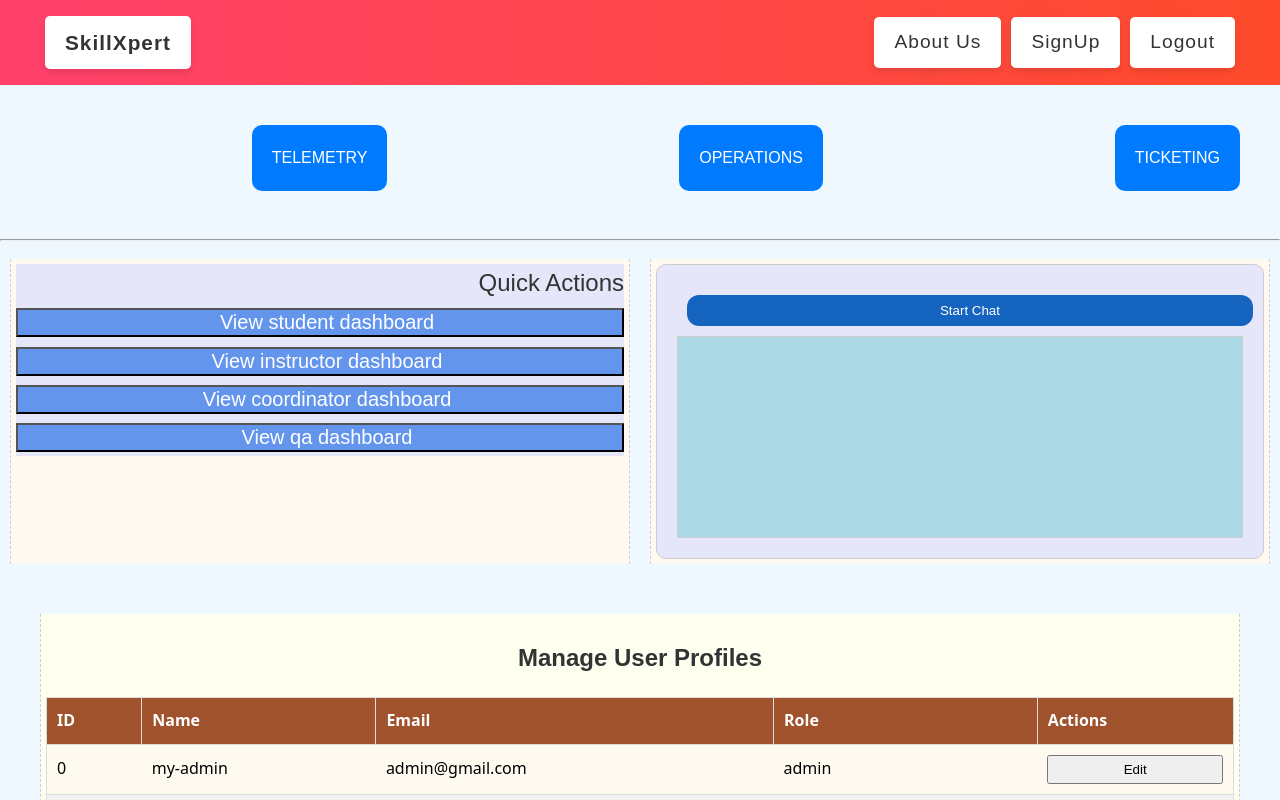
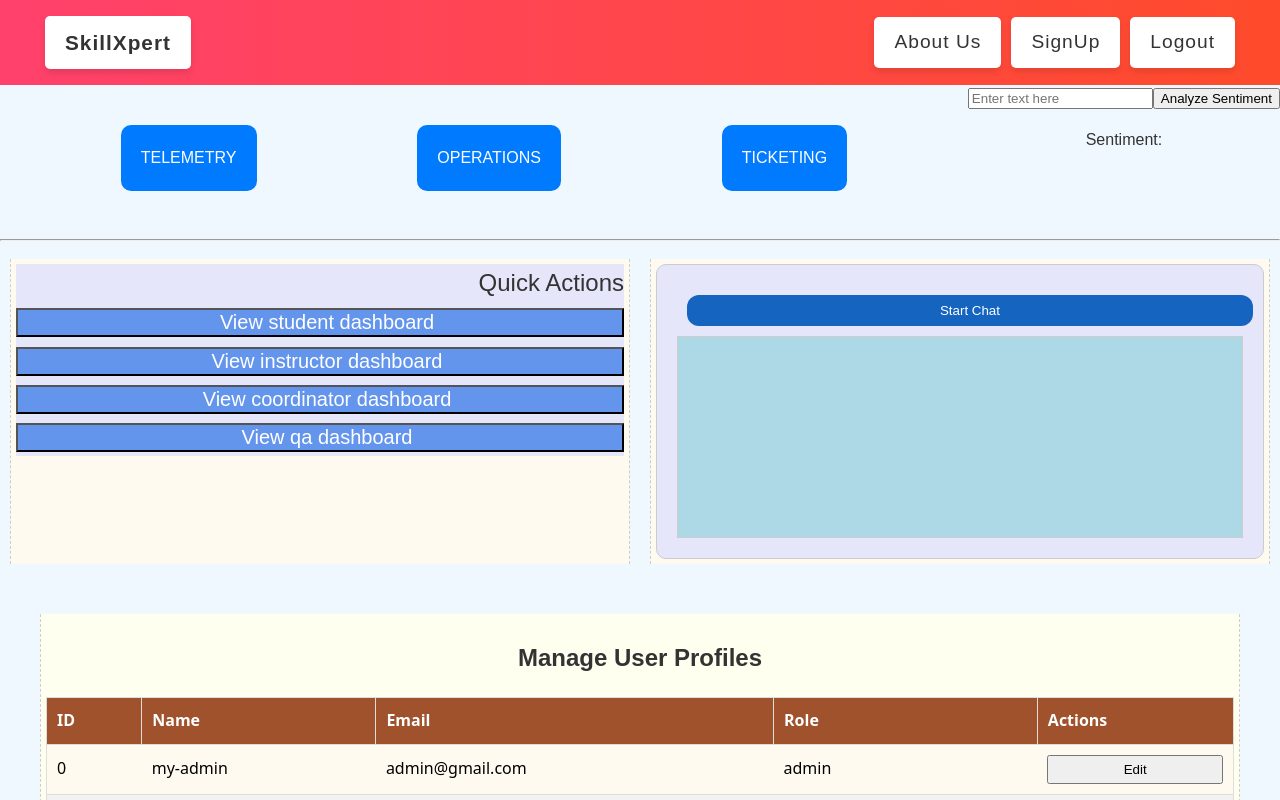
Before and after one commit to sakshi0303/wdmphase2, a React (Create React App) app: page /admin-dashboard in a window 1280 px wide. Shown: the top 800 px of the page. Built offline with nearby package versions, Linux system fonts and the light colour scheme.

Commit message:
feat: gpt prompt

```diff
--- a/package.json
+++ b/package.json
@@ -12,8 +12,10 @@
     "@types/react": "^18.2.23",
     "@types/react-dom": "^18.2.8",
     "@types/react-router-dom": "^5.3.3",
+    "axios": "^1.5.1",
     "chart.js": "^4.4.0",
     "chartjs-plugin-annotation": "^3.0.1",
+    "openai": "^4.11.1",
     "papaparse": "^5.4.1",
     "react": "^18.2.0",
     "react-chartjs-2": "^5.2.0",
--- a/src/components/admin_dashboard.tsx
+++ b/src/components/admin_dashboard.tsx
@@ -6,6 +6,7 @@ import { Message, UserData } from '../types/types'
 import { getCurrentUserProfile } from '../utils/auth';
 import { KeyboardEvent } from 'react';
 import { useNavigate } from 'react-router-dom';
+import { getSentiment as invokeGetSentimentAPI } from '../services/openai';
 
 type UserMap = { [key: string]: UserData };
 
@@ -417,6 +418,17 @@ const AdminDashboard = () => {
     }
   }
 
+  // open ai components
+  const [text, setText] = useState('');
+  const [sentiment, setSentiment] = useState('');
+
+  async function handleSentimentButtonClick() {
+    invokeGetSentimentAPI(text).then( response => {
+      console.log('invokeGetSentimentAPI', response)
+      setSentiment(response ?? 'unexpected-response')
+     })
+  }
+
   return (
     <div className="container">
       <Header />
@@ -435,6 +447,21 @@ const AdminDashboard = () => {
           <a className="admin-1l-button" onClick={() => alert('Coming soon!')}>
             TICKETING
           </a>
+          <div>
+            <input
+              type="text"
+              placeholder="Enter text here"
+              value={text}
+              onChange={(e) => setText(e.target.value)}
+            />
+            <button onClick={handleSentimentButtonClick}>Analyze Sentiment</button>
+
+            {sentiment !== null && (
+              <div>
+                <p>Sentiment: {sentiment}</p>
+              </div>
+            )}
+          </div>
         </div>
 
         <hr />
--- /dev/null
+++ b/src/services/openai.ts
@@ -0,0 +1,91 @@
+import { OpenAI } from 'openai'
+
+const openAI = new OpenAI({
+  apiKey: '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',
+  dangerouslyAllowBrowser: true
+})
+
+// Pie Chart: A pie chart can be used to show the distribution of sentiments among the feedback. You can divide the feedback into positive, negative, and neutral categories and represent each category as a slice of the pie.
+
+// Bar Chart: A bar chart can display the number or percentage of feedback in each sentiment category. You can have three bars corresponding to positive, negative, and neutral sentiments.
+
+// Stacked Bar Chart: Similar to a bar chart, a stacked bar chart can show the sentiment distribution over time or by instructor. Each bar represents a group of feedback, and the segments within each bar show the proportion of positive, negative, and neutral feedback.
+
+// Word Cloud: Create word clouds for each sentiment category. The size of each word in the word cloud corresponds to its frequency in the feedback. This can provide insights into common positive or negative keywords used by students.
+
+export async function getSentiment(prompt: string): Promise<string | null> {
+  try {
+    // Define a sentiment analysis prompt
+    const sentimentAnalysisPrompt = "Please classify the sentiment expressed in the following sentence as positive, neutral, or negative. More information should be provided on the mood and tone: ";
+
+    const response = await openAI.completions.create({
+      model: "text-davinci-003",
+      prompt: sentimentAnalysisPrompt + prompt + ".",
+      temperature: 0,
+      max_tokens: 60,
+      top_p: 1,
+      frequency_penalty: 0,
+      presence_penalty: 0,
+    });
+    // Parse the sentiment from the API response
+    return parseResponse(response);
+
+  } catch (error) {
+    console.error('An error occurred:', error);
+    return null;
+  }
+}
+
+function parseResponse(response: any): string {
+  const sentiment = JSON.stringify(response['choices'][0]['text'])
+  console.log(sentiment)
+
+  if (sentiment.includes('Positive')) {
+    return 'Positive'
+  } else if (sentiment.includes('Negative')) {
+    return 'Negative'
+  }
+  return 'Neutral'
+}
+
+
+// export async function getSentiment(prompt: string): Promise<string | null> {
+//   try {
+//     // Go to https://platform.openai.com/account/api-keys
+//     // Replace 'YOUR_API_KEY' with your actual OpenAI API key.
+//     const apiKey = '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';
+//     const endpoint = 'https://api.openai.com/v1/engines/davinci/calculate-sentiment';
+
+//     const response = await axios.post(endpoint, { prompt }, {
+//       headers: {
+//         'Authorization': `Bearer ${apiKey}`,
+//         'Content-Type': 'application/json',
+//       },
+//     });
+
+//     if (response.status === 200) {
+//       const sentiment = response.data.sentiment;
+//       return sentiment;
+//     } else {
+//       console.error(`API request failed with status code ${response.status}`);
+//       return null;
+//     }
+//   } catch (error) {
+//     console.error('An error occurred:', error);
+//     return null;
+//   }
+// }
+
+
+// TEST CASE:
+
+// async function main() {
+//   const prompt = 'I love this product!';
+//   const sentiment = await getSentiment(prompt);
+
+//   if (sentiment !== null) {
+//     console.log(`Sentiment for "${prompt}": ${sentiment}`);
+//   }
+// }
+
+// main();
```
Also changed, not shown: 2 other files (tests, documents, lock files or other folders).
